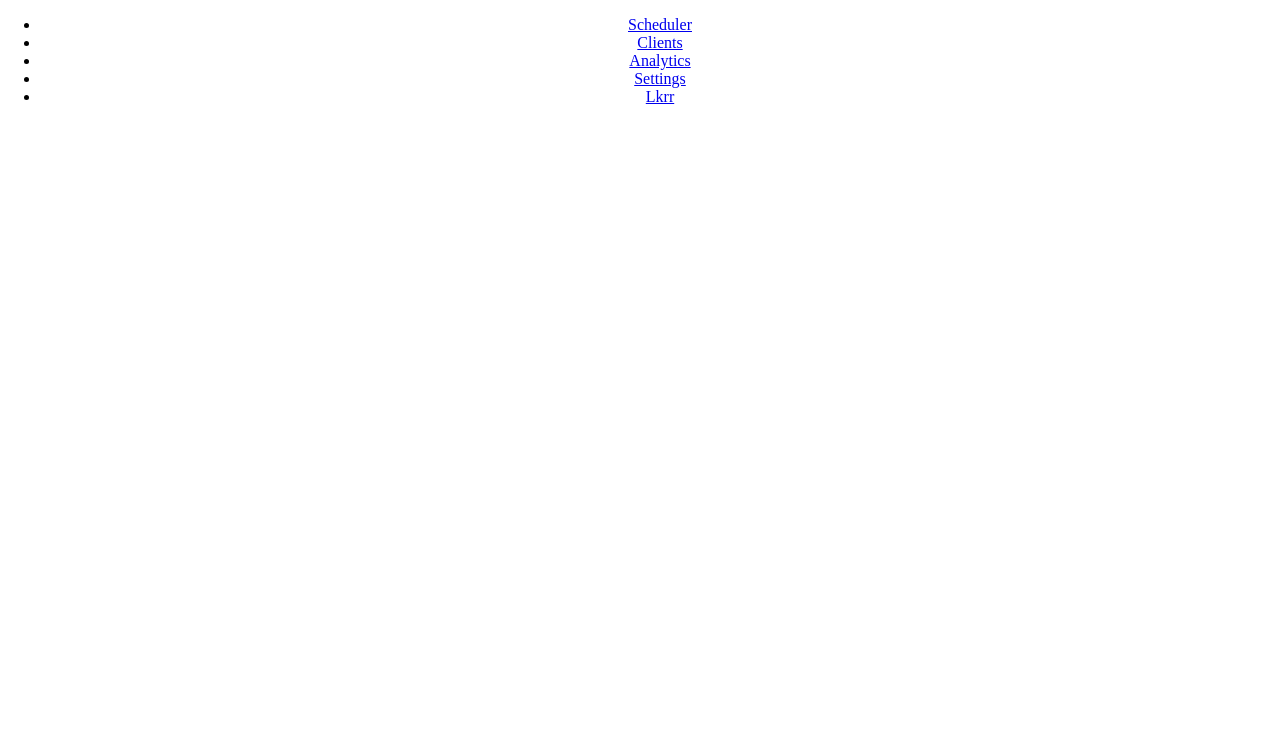
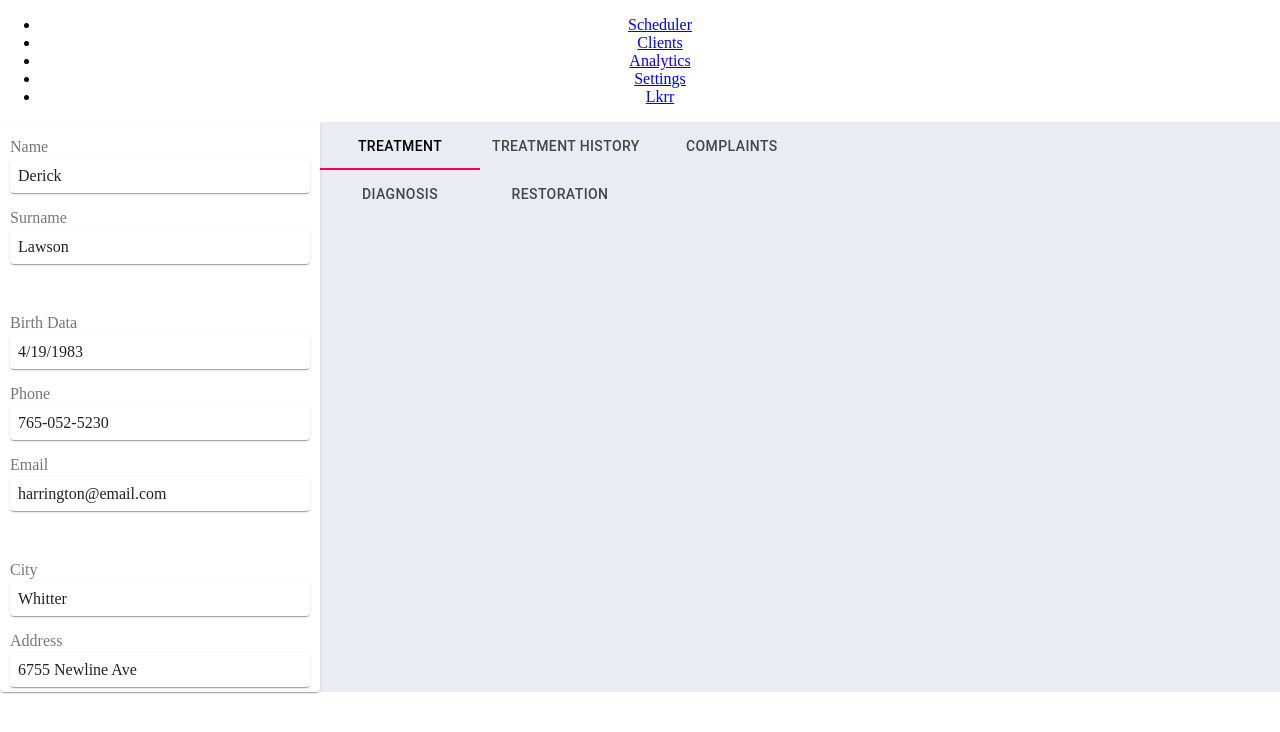
Before and after one commit to JarponOK/DXPractice, a React app: page /test in a window 1280 px wide. Shown: the top 732 px of the page. Built offline with nearby package versions, Linux system fonts and the light colour scheme.

Commit message:
add ClientPage gag

```diff
--- a/src/client/Components/App.js
+++ b/src/client/Components/App.js
@@ -6,6 +6,8 @@ import Analytics from '../Containers/analytics';
 import Lk from '../Containers/lk';
 import Settings from '../Containers/settings';
 import Scheduler from '../Containers/scheduler';
+import ClientArea from '../Containers/clientPage';
+
 function App() {
   return (
     <Router>
@@ -17,6 +19,7 @@ function App() {
         <Route path="/analytics" component={Analytics} />
         <Route path="/settings" component={Settings} />
         <Route path="/lk" component={Lk} />
+        <Route path="/test" component={ClientArea} />
 
       </div>
     </Router>
--- /dev/null
+++ b/src/client/Containers/clientPage.jsx
@@ -0,0 +1,122 @@
+import React from 'react';
+import { makeStyles } from '@material-ui/core/styles';
+import { Paper, Grid, Tabs, Tab } from '@material-ui/core/';
+
+let useStyles;
+
+function TreatmentContainer() {
+  return (
+    <Grid container>
+      <Tabs>
+        <Tab label="Diagnosis" />
+        <Tab label="Restoration" />
+      </Tabs>
+    </Grid>
+  );
+}
+
+function HistoryContainer() {
+  return (
+    <Grid container>
+      <Grid item xs={6}>
+        <Paper>Plan</Paper>
+        <Paper>Total Amount</Paper>
+      </Grid>
+      <Grid item xs={6}>
+        <Paper>Meeting</Paper>
+      </Grid>
+    </Grid>
+  );
+}
+
+function ComplaintsContainer() {
+  return (
+    <Grid container>
+      <Grid item xs={6}>
+        <Paper>Complaints</Paper>
+      </Grid>
+      <Grid item xs={6}>
+        <Paper>Notes</Paper>
+      </Grid>
+    </Grid>
+  );
+}
+
+function PersonalData() {
+  const classes = useStyles();
+
+  return (
+    <Grid container direction="column" xs={3} style={{ backgroundColor: '#FFF' }}>
+      <Paper>
+        <div style={{ marginLeft: '10px' }}>
+          <div style={{ marginBottom: '50px' }}>
+            <p className={classes.leftAreaText}>Name</p>
+            <Paper className={classes.leftAreaPaper}>Derick</Paper>
+            <p className={classes.leftAreaText}>Surname</p>
+            <Paper className={classes.leftAreaPaper}>Lawson</Paper>
+          </div>
+          <div style={{ marginBottom: '50px' }}>
+            <p className={classes.leftAreaText}>Birth Data</p>
+            <Paper className={classes.leftAreaPaper}>4/19/1983</Paper>
+            <p className={classes.leftAreaText}>Phone</p>
+            <Paper className={classes.leftAreaPaper}>765-052-5230</Paper>
+            <p className={classes.leftAreaText}>Email</p>
+            <Paper className={classes.leftAreaPaper}>harrington@email.com</Paper>
+          </div>
+          <div>
+            <p className={classes.leftAreaText}>City</p>
+            <Paper className={classes.leftAreaPaper}>Whitter</Paper>
+            <p className={classes.leftAreaText}>Address</p>
+            <Paper className={classes.leftAreaPaper}>6755 Newline Ave</Paper>
+          </div>
+        </div>
+      </Paper>
+    </Grid>
+  );
+}
+
+export default function ClientArea() {
+  const classes = useStyles();
+  const [value, setValue] = React.useState(0);
+
+  function handleChange(event, newValue) {
+    setValue(newValue);
+  }
+
+  return (
+    <div className={classes.root}>
+      <Grid container>
+        <PersonalData />
+        <Grid container xs={9} direction="column">
+          <Tabs value={value} onChange={handleChange}>
+            <Tab label="Treatment" />
+            <Tab label="Treatment history" />
+            <Tab label="Complaints" />
+          </Tabs>
+          {value === 0 && <TreatmentContainer />}
+          {value === 1 && <HistoryContainer />}
+          {value === 2 && <ComplaintsContainer />}
+        </Grid>
+
+      </Grid>
+    </div>
+  );
+}
+
+useStyles = makeStyles(theme => ({
+  root: {
+    flexGrow: 1,
+    backgroundColor: '#E9ECF1'
+  },
+  leftAreaText: {
+    textAlign: 'left',
+    color: theme.palette.text.secondary,
+    marginBottom: '3px'
+  },
+  leftAreaPaper: {
+    padding: theme.spacing(1),
+    textAlign: 'left',
+    marginRight: '10px',
+    marginBottom: '5px'
+  },
+}));
```
